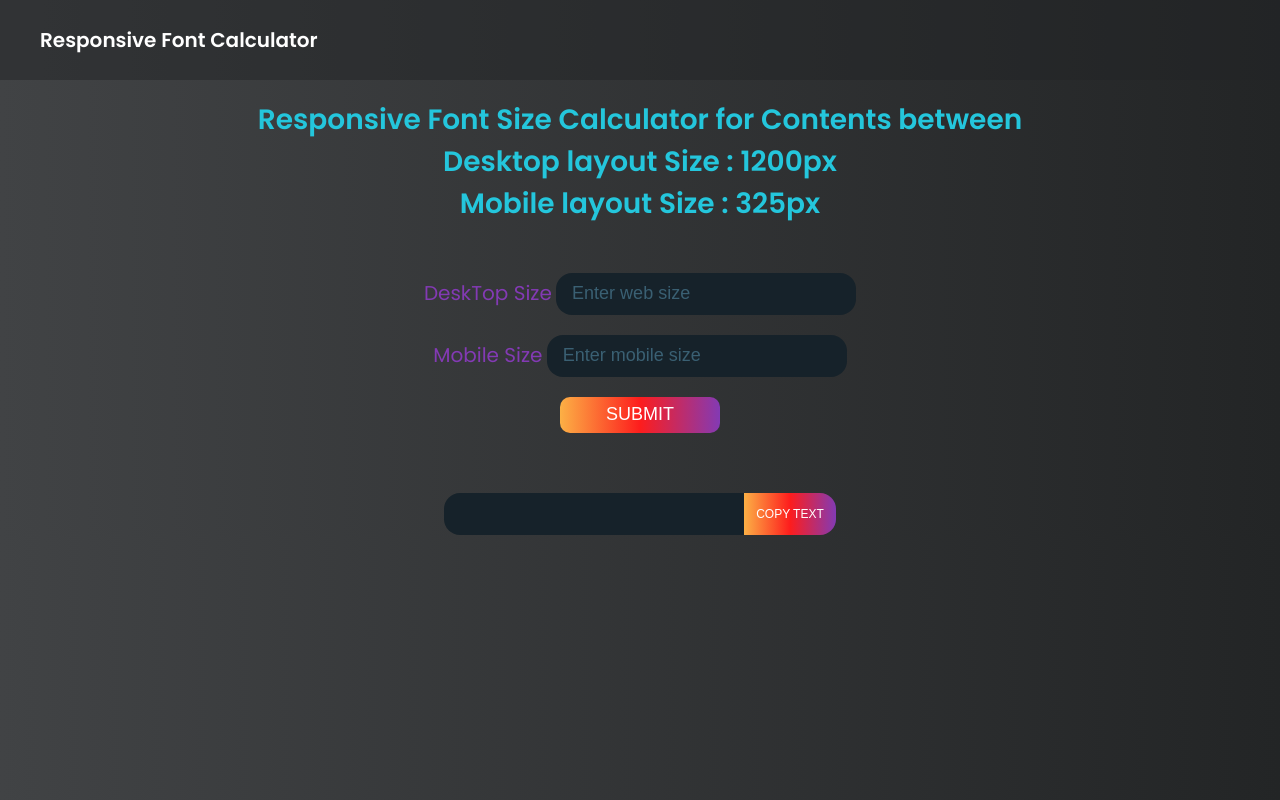
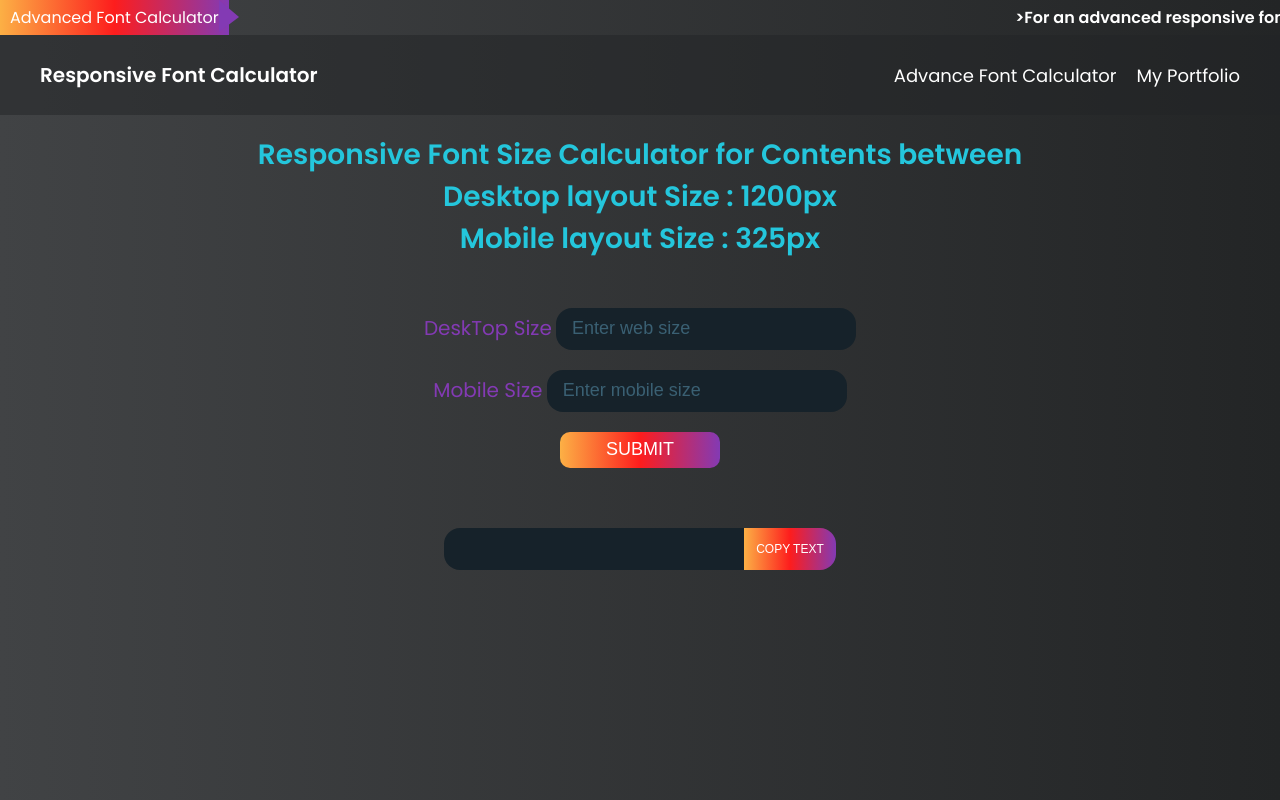
Before and after one commit to yokesh-ks/ResponsiveFontCalculator, a plain HTML site: page index.html in a window 1280 px wide. Drawn offline with Linux system fonts and the light colour scheme.

Commit message:
fix(Added News Scroll header): navigation to my tools done (#1)

```diff
--- a/index.html
+++ b/index.html
@@ -8,16 +8,42 @@
     <link rel="stylesheet" href="style.css" />
   </head>
   <body>
+    <div class="ticker-wrapper-h">
+      <div class="heading">Advanced Font Calculator</div>
+
+      <ul class="news-ticker-h">
+        <li>
+          <a
+            href="https://yokesh-mytools.vercel.app/responsive-font"
+            target="_blank"
+          >
+            >For an advanced responsive font calculator, Click on "Advance" in
+            the header. You will be able to edit the Desktop Layout and Mobile
+            Layout.</a
+          >
+        </li>
+      </ul>
+    </div>
     <div class="header">
-        <div class="header-container">
-            <p>Responsive Font Calculator</p>
+      <div class="header-container">
+        <p>Responsive Font Calculator</p>
+        <div class="menu-item">
+          <a
+            href="https://yokesh-mytools.vercel.app/responsive-font"
+            target="_blank"
+          >
+            Advance Font Calculator
+          </a>
+          <a href="http://yokesh.in/" target="_blank"> My Portfolio </a>
         </div>
+      </div>
+    </div>
 
-    </div>
     <div class="container">
       <h1>
-        Responsive Font Size Calculator for Contents between <br>Desktop layout Size : 1200px <br> Mobile layout Size :
-        325px
+        Responsive Font Size Calculator for Contents between <br />Desktop
+        layout Size : 1200px <br />
+        Mobile layout Size : 325px
       </h1>
       <form>
         <div>
@@ -49,13 +75,16 @@
       <div class="displayContainer">
         <input type="text" id="display" value="" />
         <div class="tooltip">
-          <button onclick="copyText()" onmouseout="outFunc()" class="buttonCopy">
+          <button
+            onclick="copyText()"
+            onmouseout="outFunc()"
+            class="buttonCopy"
+          >
             <span class="tooltiptext" id="myTooltip">Copy to clipboard</span>
             Copy text
           </button>
         </div>
       </div>
-
     </div>
 
     <script src="main.js"></script>
--- a/style.css
+++ b/style.css
@@ -12,10 +12,15 @@ body {
   box-sizing: border-box;
 }
 
+a {
+  text-decoration: none;
+  color: #fff;
+}
+
 .header {
   width: 100%;
   height: 80px;
-  background: rgba(35, 37, 38, 0.5)
+  background: rgba(35, 37, 38, 0.5);
 }
 
 .header-container {
@@ -25,7 +30,18 @@ body {
   display: flex;
   align-items: center;
   justify-content: space-between;
-  color: white
+  color: white;
+}
+
+.menu-item {
+  display:flex;
+  gap: 20px;
+  font-size: 18px;
+  cursor: pointer;
+}
+
+.menu-item a:hover {
+  color: #fd1d1d;
 }
 
 p {
@@ -190,3 +206,75 @@ input:focus {
   visibility: visible;
   opacity: 1;
 }
+
+/*****************************
+*	horizontal news ticker
+******************************/
+
+.ticker-wrapper-h {
+  display: flex;
+  position: relative;
+  overflow: hidden;
+}
+
+.ticker-wrapper-h .heading {
+  background: linear-gradient(to right, #fcb045, #fd1d1d, #833ab4);
+  color: #fff;
+  padding: 5px 10px;
+  flex: 0 0 auto;
+  z-index: 1000;
+}
+
+.ticker-wrapper-h .heading:after {
+  content: "";
+  position: absolute;
+  top: 0;
+  border-left: 20px solid #833ab4;
+  border-top: 17px solid transparent;
+  border-bottom: 15px solid transparent;
+}
+
+.news-ticker-h {
+  display: flex;
+  margin: 0;
+  padding: 0;
+  padding-left: 90%;
+  z-index: 999;
+
+
+  animation-iteration-count: infinite;
+  animation-timing-function: linear;
+  animation-name: tic-h;
+  animation-duration: 30s;
+}
+
+.news-ticker-h:hover {
+  animation-play-state: paused;
+}
+
+.news-ticker-h li {
+  display: flex;
+  width: 100%;
+  align-items: center;
+  white-space: nowrap;
+  padding-left: 20px;
+  color: #fff;
+}
+
+.news-ticker-h li a {
+  color: #212529;
+  font-weight: bold;
+  color: #fff;
+}
+
+@keyframes tic-h {
+  0% {
+    -webkit-transform: translate3d(0, 0, 0);
+    transform: translate3d(0, 0, 0);
+    visibility: visible;
+  }
+  100% {
+    -webkit-transform: translate3d(-100%, 0, 0);
+    transform: translate3d(-100%, 0, 0);
+  }
+}
```
